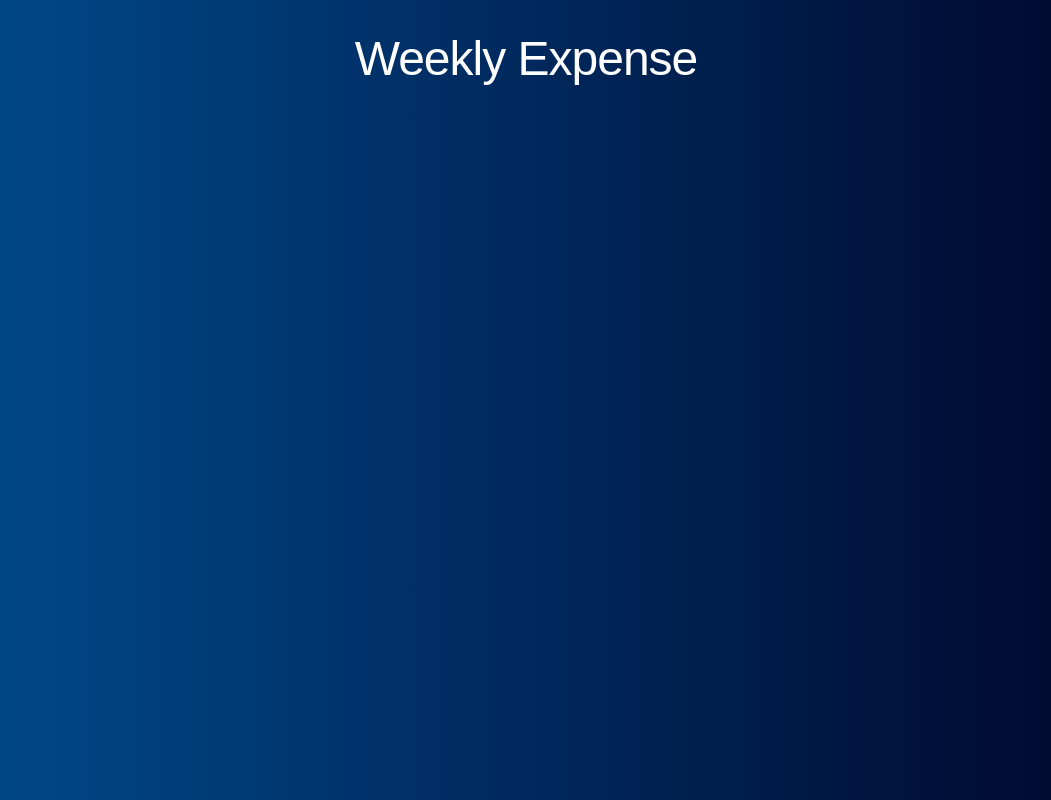
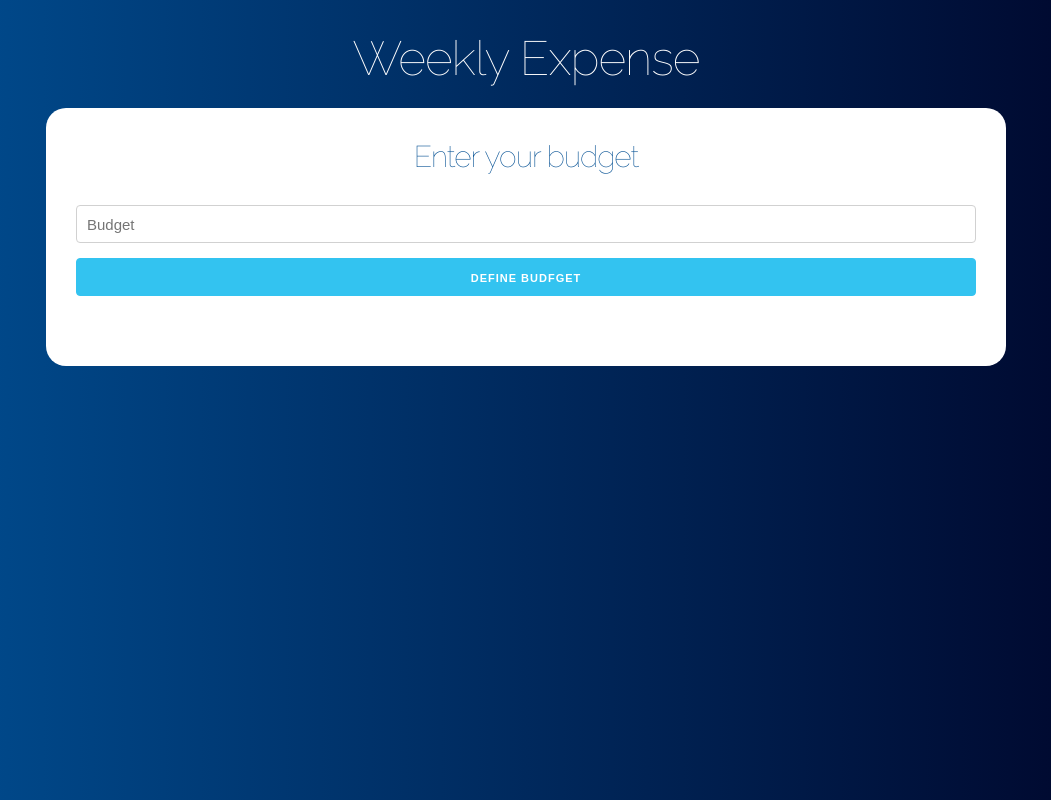
Before and after one commit to arieladasme/reactjs-budget, a React (Create React App) app: page / in a window 1280 px wide. Shown: the whole page, without its empty margins (114-1165 px from the left). Built offline with nearby package versions, Linux system fonts and the light colour scheme.

Commit message:
Form budget

```diff
--- a/public/index.html
+++ b/public/index.html
@@ -19,7 +19,7 @@
       href="https://cdnjs.cloudflare.com/ajax/libs/normalize/8.0.1/normalize.min.css"
     />
     <link
-      href="https://fonts.googleapis.com/css?family=Staatliches"
+      href="https://fonts.googleapis.com/css?family=Raleway:100,400&display=swap"
       rel="stylesheet"
     />
     <link
--- a/src/App.js
+++ b/src/App.js
@@ -1,10 +1,14 @@
 import React from 'react'
+import Question from './components/Question'
 
 function App() {
   return (
     <div className="container">
       <header>
         <h1>Weekly Expense</h1>
+        <div className="contenido-principal contenido">
+          <Question />
+        </div>
       </header>
     </div>
   )
--- /dev/null
+++ b/src/components/Question.js
@@ -0,0 +1,20 @@
+import React, { Fragment } from 'react'
+
+const Question = () => {
+  return (
+    <Fragment>
+      <h2>Enter your budget</h2>
+
+      <form>
+        <input type="number" className="u-full-width" placeholder="Budget" />
+        <input
+          type="submit"
+          className="u-full-width button-primary"
+          value="Define budfget"
+        />
+      </form>
+    </Fragment>
+  )
+}
+
+export default Question
```
